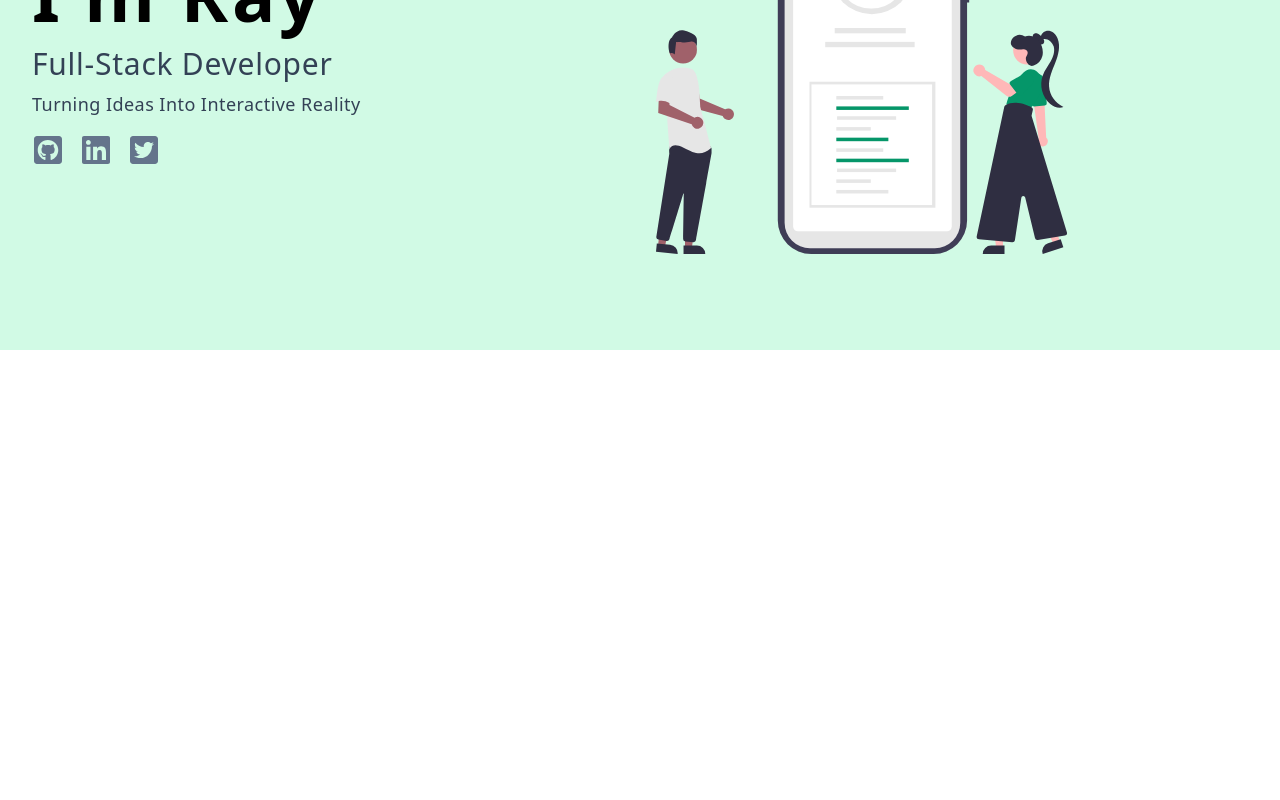
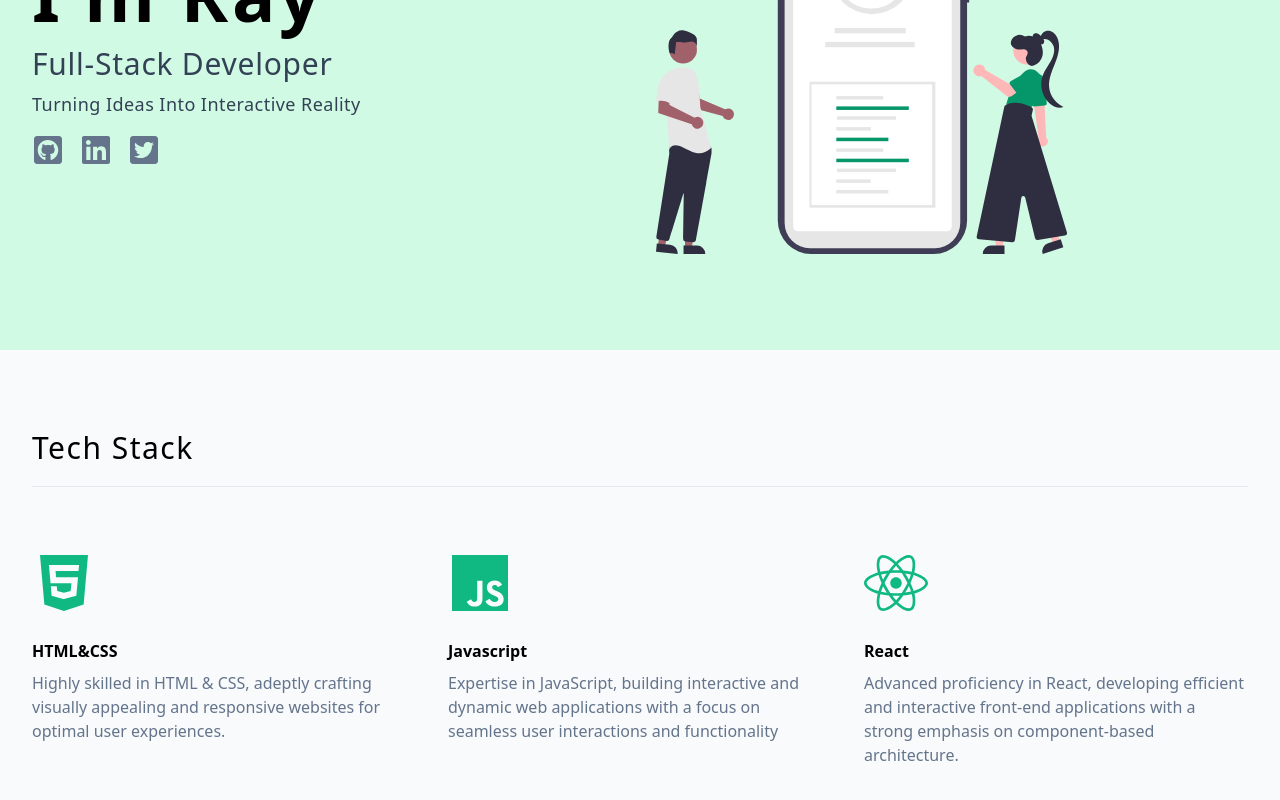
Before and after one commit to workwithraymond/TailWindPortfolio, a React (Vite) app: page / in a window 1280 px wide. Shown: the part 326-1126 px from the top of the page. Before the commit the page ends 800 px from the top, so only its background shows below. Built offline with nearby package versions, Linux system fonts and the light colour scheme.

Commit message:
new commit

```diff
--- a/index.html
+++ b/index.html
@@ -1,5 +1,5 @@
 <!doctype html>
-<html lang="en">
+<html lang="en" class="bg-slate-50 scroll-smooth">
   <head>
     <meta charset="UTF-8" />
     <link rel="icon" type="image/svg+xml" href="/vite.svg" />
--- a/src/App.jsx
+++ b/src/App.jsx
@@ -1,11 +1,13 @@
 import Hero from "./components/Hero";
 import Navbar from "./components/Navbar";
+import Skills from "./components/Skills";
 
 const App = () => {
   return (
    <>
    <Navbar/>
    <Hero/>
+   <Skills/>
    </>
   )
 }
--- /dev/null
+++ b/src/components/SectionTitle.jsx
@@ -0,0 +1,10 @@
+const SectionTitle = ({text}) => {
+  return (
+    <div className="border-b border-gray-200 pb-5">
+        <h2 className="text-3xl font-medium tracking-wider capitalize">
+            {text}
+        </h2>
+    </div>
+  )
+}
+export default SectionTitle
--- /dev/null
+++ b/src/components/Skills.jsx
@@ -0,0 +1,19 @@
+import { skills } from '../data';
+import SectionTitle from "./SectionTitle"
+import SkillsCard from "./SkillsCard"
+
+const Skills = () => {
+  return (
+    <section className="py-20 align-element" id="skills">
+        <SectionTitle text= 'tech stack'/>
+        <div className="py-16 grid gap-8 md:grid-cols-2 lg:grid-cols-3">
+            {skills.map((skill) => {
+                return(
+                    <SkillsCard key={skill.id} {...skill}/>
+                )
+            })}
+        </div>
+    </section>
+  )
+}
+export default Skills
--- /dev/null
+++ b/src/components/SkillsCard.jsx
@@ -0,0 +1,12 @@
+const SkillsCard = ({icon, title, text}) => {
+  return (
+    <article>
+    <span>{icon}</span>
+    <h4 className="mt-6 font-bold">
+        {title}
+    </h4>
+    <p className="mt-2 text-slate-500">{text}</p>
+    </article>
+  )
+}
+export default SkillsCard
--- a/src/data.jsx
+++ b/src/data.jsx
@@ -3,8 +3,8 @@
 
 export const links = [
   { id: nanoid(), href: '#home', text: 'home' },
+  { id: nanoid(), href: '#skills', text: 'skills' },
   { id: nanoid(), href: '#about', text: 'about' },
-  { id: nanoid(), href: '#skills', text: 'skills' },
   { id: nanoid(), href: '#projects', text: 'projects' },
 ];
 
```
